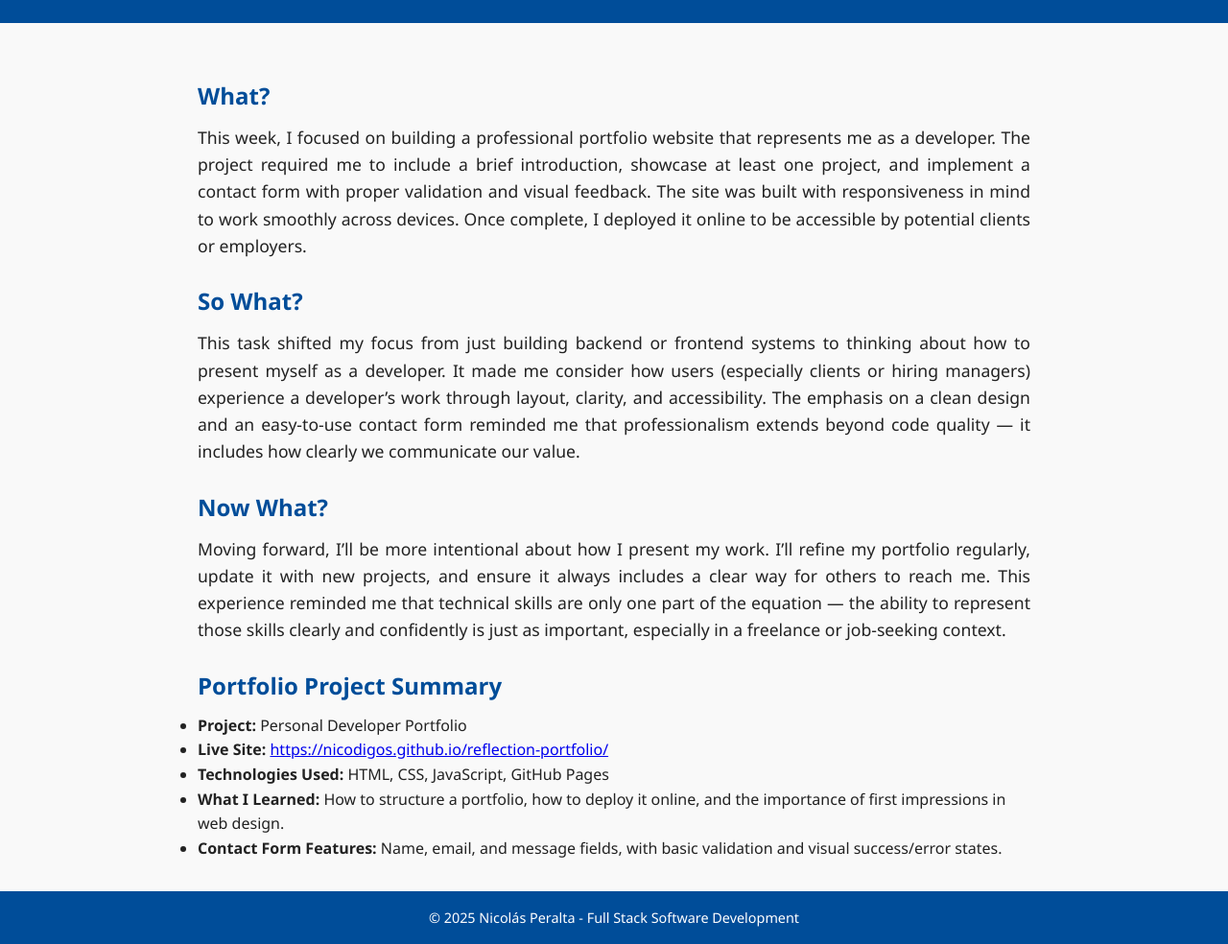
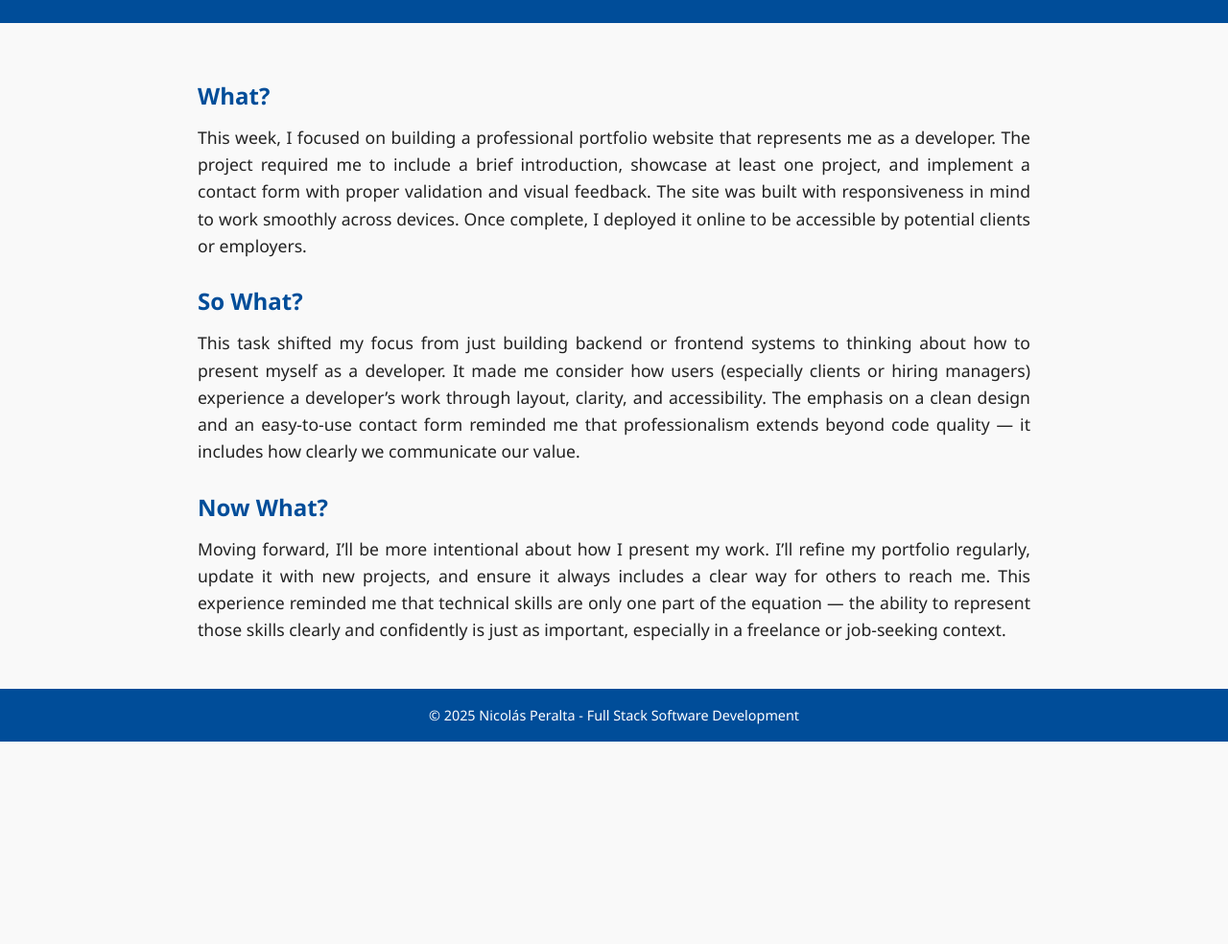
Before and after one commit to nicodigos/reflection-portfolio, a plain HTML site: page week12.html in a window 1280 px wide. Shown: the part 114-1098 px from the top of the page at 96% size. After the commit the page ends 887 px from the top, so only its background shows below. Drawn offline with Linux system fonts and the light colour scheme.

Commit message:
week 12 no summary

```diff
--- a/week12.html
+++ b/week12.html
@@ -47,33 +47,6 @@
           confidently is just as important, especially in a freelance or
           job-seeking context.
         </p>
-
-        <h2>Portfolio Project Summary</h2>
-        <ul>
-          <li><strong>Project:</strong> Personal Developer Portfolio</li>
-          <li>
-            <strong>Live Site:</strong>
-            <a
-              href="https://nicodigos.github.io/reflection-portfolio/"
-              target="_blank"
-            >
-              https://nicodigos.github.io/reflection-portfolio/
-            </a>
-          </li>
-          <li>
-            <strong>Technologies Used:</strong> HTML, CSS, JavaScript, GitHub
-            Pages
-          </li>
-          <li>
-            <strong>What I Learned:</strong> How to structure a portfolio, how
-            to deploy it online, and the importance of first impressions in web
-            design.
-          </li>
-          <li>
-            <strong>Contact Form Features:</strong> Name, email, and message
-            fields, with basic validation and visual success/error states.
-          </li>
-        </ul>
       </article>
     </main>
     <footer>
```
